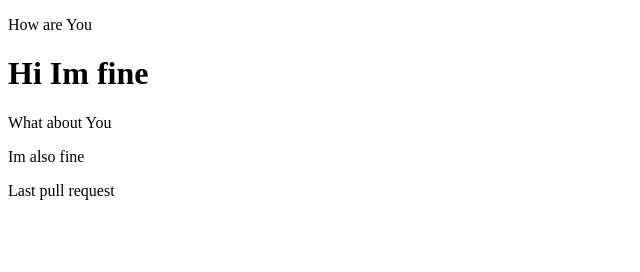
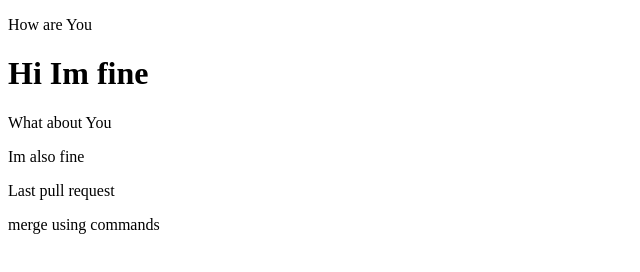
Before and after one commit to Pavan753/Booty, a plain HTML site: page index.html in a window 1280 px wide. Shown: the whole page, without its empty margins (0-640 px from the left). Drawn offline with Linux system fonts and the light colour scheme.

Commit message:
index file

```diff
--- a/index.html
+++ b/index.html
@@ -11,5 +11,6 @@
     <p>What about You</p>
     <p>Im also fine</p>
     <p>Last pull request</p>
+    <p>merge using commands</p>
   </body>
 </html>
```
